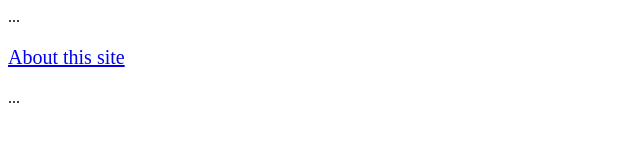
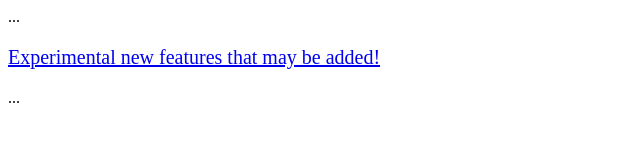
Before and after one commit to Derplord3264/instant, a plain HTML site: page experiments/index.html in a window 1280 px wide. Shown: the whole page, without its empty margins (0-640 px from the left). Drawn offline with Linux system fonts and the light colour scheme.

Commit message:
Update index.html

```diff
--- a/experiments/index.html
+++ b/experiments/index.html
@@ -8,6 +8,6 @@
 
 ...
 <p style="font-size: 20px; color:#1F9AFE;">
-<a href="instant/experiments">About this site</a>
+<a href="instant/experiments">Experimental new features that may be added!</a>
 </p>
 ...
```
